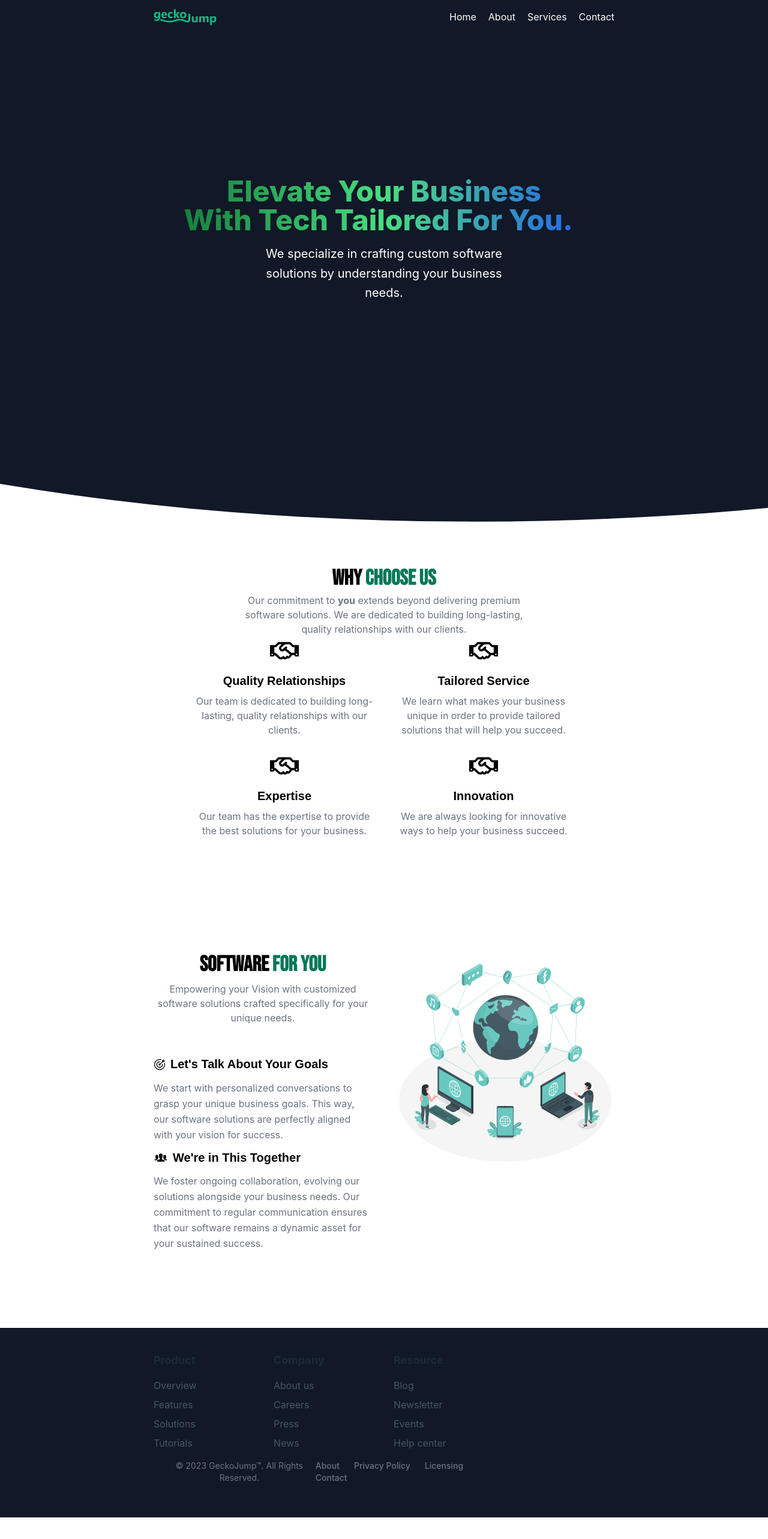
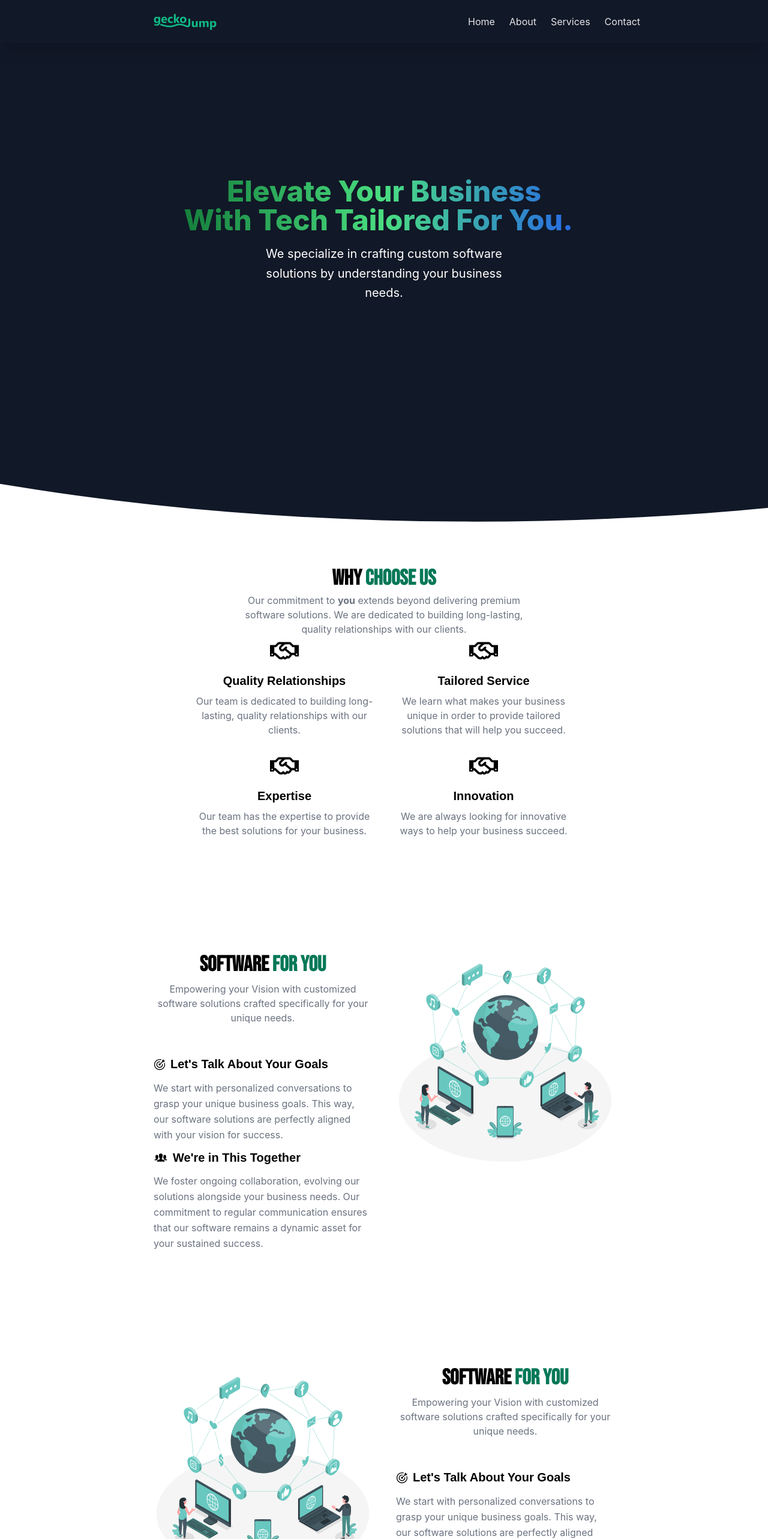
Before and after one commit to GeckoJump/geckojump, a React (Create React App) app in the folder frontend/: page / in a window 1280 px wide. Shown: the top 2566 px of the page at 60% size. Before the commit the page ends 2530 px from the top, so only its background shows below. Built offline with nearby package versions, Linux system fonts and the light colour scheme.

Commit message:
Add mockup for next section, add box-shadow to navbar.

```diff
--- a/frontend/src/App.tsx
+++ b/frontend/src/App.tsx
@@ -20,6 +20,11 @@ function App() {
         <SoftwareServicesSection />
         <img src={TechIllustration1} className="scale-75 lg:scale-100" alt='Tech Illustration 1' />
       </TwoSidedLayout>
+      <SectionDivider className='pt-12 lg:pt-48' />
+      <TwoSidedLayout>
+        <img src={TechIllustration1} className="scale-75 lg:scale-100" alt='Tech Illustration 1' />
+        <SoftwareServicesSection />
+      </TwoSidedLayout>
       <Footer />
     </>
   );
--- a/frontend/src/components/StickyNavbar.tsx
+++ b/frontend/src/components/StickyNavbar.tsx
@@ -1,12 +1,14 @@
 import React from 'react'
 import logo from '../logo.png'
+
+const NavLinkClasses = "text-zinc-200 p-3 transition-all duration-300 ease-in-out hover:font-bold"
 
 // Stick the navbar to the top of the page, when the user scrolls
 // it should stick to the top of the page and become opaque
 export const StickyNavbar = () => {
 
   return (
-    <nav className="fixed flex justify-center w-full z-[999] bg-background bg-opacity-100 left-1/2 -translate-x-1/2">
+    <nav className="fixed flex justify-center w-full z-[999] bg-background bg-opacity-100 left-1/2 -translate-x-1/2 shadow-xl">
       <div className="container w-3/5 py-3 ">
         <div className="flex items-center justify-between">
           <div className="flex items-center">
@@ -14,18 +16,18 @@ export const StickyNavbar = () => {
               <img src={logo} style={{filter: 'invert(49%) sepia(92%) saturate(379%) hue-rotate(110deg) brightness(96%) contrast(99%)'}} className='text-slate-900 dark:text-white w-auto h-8'/>
             </a>
           </div>
-          <div className="flex items-center gap-x-5">
-            <a className="text-white hover:text-gray-200" href="#">
+          <div className="flex w-1/3 justify-evenly">
+            <a className={NavLinkClasses} href="#">
               Home
             </a>
-            <a className="text-white hover:text-gray-200" href="#">
+            <a className={NavLinkClasses} href="#">
               About
             </a>
-            <a className="text-white hover:text-gray-200" href="#">
+            <a className={NavLinkClasses} href="#">
 
               Services
             </a>
-            <a className="text-white hover:text-gray-200" href="#">
+            <a className={NavLinkClasses} href="#">
 
               Contact
             </a>
```
